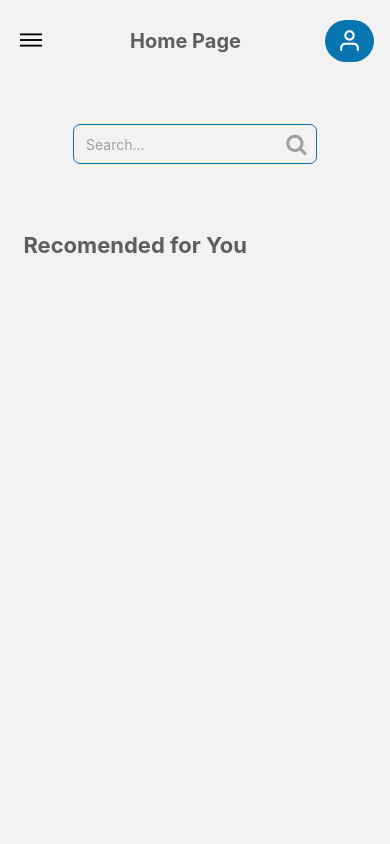
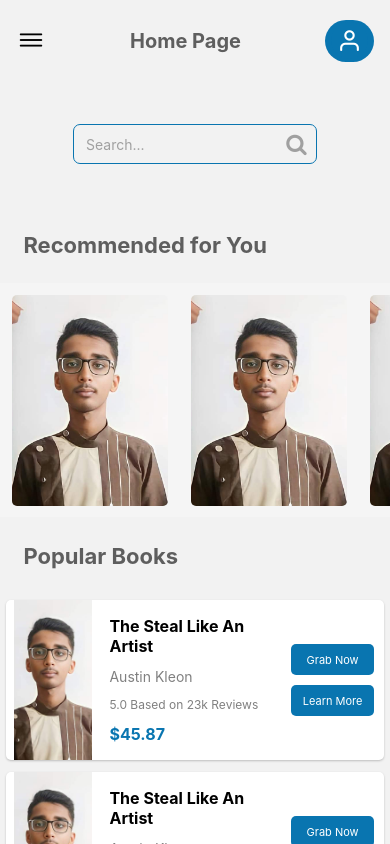
Before and after one commit to Syed-Shayan-01/react-native-app, a React Native app: screen /Home in a window 390 px wide. Built offline with nearby package versions, Linux system fonts and the light colour scheme.

Commit message:
"Refactored HomePage.js: added imports, modified navigation bar, search input, and list components; introduced BookCard component and FlatList for book recommendations and popular books."

```diff
--- a/pages/homePage/HomePage.js
+++ b/pages/homePage/HomePage.js
@@ -1,12 +1,247 @@
-import {Dimensions, StyleSheet, Text, TextInput, View} from 'react-native';
+// import {
+//   Dimensions,
+//   FlatList,
+//   Image,
+//   StyleSheet,
+//   Text,
+//   TextInput,
+//   View,
+// } from 'react-native';
+// import IonIcon from 'react-native-vector-icons/Ionicons';
+// import FeatherIcon from 'react-native-vector-icons/Feather';
+// import {SafeAreaView} from 'react-native-safe-area-context';
+// import Icon from 'react-native-vector-icons/FontAwesome';
+// const {width, height} = Dimensions.get('window');
+// const Item = [
+//   {
+//     id: 1,
+//     name: 'Shayan',
+//     RollNo: 25,
+//     class: 12,
+//     grade: 'A',
+//     eyes: 'black',
+//   },
+//   {
+//     id: 2,
+//     name: 'Shayan',
+//     RollNo: 25,
+//     class: 12,
+//     grade: 'A',
+//     eyes: 'black',
+//   },
+//   {
+//     id: 3,
+//     name: 'Shayan',
+//     RollNo: 25,
+//     class: 12,
+//     grade: 'A',
+//     eyes: 'black',
+//   },
+// ];
+
+// const HomePage = () => {
+//   return (
+//     <View>
+//       <View style={styles.navbar}>
+//         <Text>
+//           <IonIcon name="menu-outline" style={styles.menuicon} />
+//         </Text>
+//         <Text style={styles.homeTxt}>Home Page</Text>
+//         <Text style={styles.userIcon}>
+//           <FeatherIcon name="user" style={styles.userIcon} />
+//         </Text>
+//       </View>
+//       <View style={styles.inputContainer}>
+//         <SafeAreaView>
+//           <View style={styles.inputWrapper}>
+//             <Icon name="search" size={20} color="#a0a0a0" style={styles.icon} />
+//             <TextInput
+//               style={styles.input}
+//               placeholder="Search..."
+//               placeholderTextColor="#a0a0a0"
+//             />
+//           </View>
+//         </SafeAreaView>
+//       </View>
+//       <View>
+//         <Text style={styles.textRecommend}>Recomended for You</Text>
+//         {/* // add items using FlatList */}
+//         {/* <FlatList
+//           data={Item}
+//           renderItem={({item}) => {
+//             return (
+//               <View style={styles.list}>
+//                 <Text>{item.name}</Text>
+//                 <Text>{item.class}</Text>
+//                 <Text>{item.grade}</Text>
+//                 <Text>{item.RollNo}</Text>
+//               </View>
+//             );
+//           }}
+//           keyExtractor={Item.id}
+//           horizontal={true}
+//         /> */}
+
+//         <View
+//           style={{
+//             backgroundColor: 'black',
+//             width: width * 1,
+//             height: height * 0.15,
+//           }}>
+//         </View>
+//       </View>
+//     </View>
+//   );
+// };
+
+// const styles = StyleSheet.create({
+//   navbar: {
+//     flexDirection: 'row',
+//     justifyContent: 'space-between',
+//     paddingHorizontal: 16,
+//     paddingVertical: 20,
+//     alignItems: 'center',
+//   },
+//   menuicon: {
+//     fontSize: 30,
+//     color: 'black',
+//   },
+//   homeTxt: {
+//     fontSize: 20,
+//     fontWeight: 'bold',
+//     color: '#5e5e5e',
+//   },
+//   userIcon: {
+//     fontSize: 25,
+//     backgroundColor: '#0975b0',
+//     padding: 6,
+//     borderRadius: 100,
+//     color: 'white',
+//   },
+//   inputContainer: {
+//     flex: 1,
+//     justifyContent: 'center',
+//     alignItems: 'center',
+//     width: width * 1,
+//     paddingVertical: height * 0.05,
+//     paddingHorizontal: width * 0.05,
+//   },
+//   inputWrapper: {
+//     flexDirection: 'row',
+//     alignItems: 'center',
+//     width: '100%',
+//   },
+//   input: {
+//     flex: 1,
+//     height: 40,
+//     borderColor: '#0975b0',
+//     borderWidth: 1.2,
+//     borderRadius: 7,
+//     paddingHorizontal: width * 0.03,
+//   },
+//   icon: {
+//     position: 'absolute',
+//     right: 10,
+//     fontSize: 22,
+//     fontStyle: 'normal',
+//   },
+//   textRecommend: {
+//     fontSize: 22,
+//     fontWeight: 'bold',
+//     marginHorizontal: width * 0.06,
+//     marginVertical: height * 0.03,
+//     color: '#5e5e5e',
+//   },
+//   list: {
+//     backgroundColor: 'pink',
+//   },
+// });
+
+// export default HomePage;
+
+import React from 'react';
+import {
+  Dimensions,
+  FlatList,
+  Image,
+  StyleSheet,
+  Text,
+  TextInput,
+  View,
+  TouchableOpacity,
+  ScrollView,
+} from 'react-native';
 import IonIcon from 'react-native-vector-icons/Ionicons';
 import FeatherIcon from 'react-native-vector-icons/Feather';
 import {SafeAreaView} from 'react-native-safe-area-context';
 import Icon from 'react-native-vector-icons/FontAwesome';
+import {AntDesign} from 'react-native-vector-icons/AntDesign';
+
 const {width, height} = Dimensions.get('window');
+
+const BookCard = () => {
+  return (
+    <View style={styles.card}>
+      <Image
+        source={require('../../public/images/image.jpg')}
+        style={styles.image}
+      />
+      <View style={styles.details}>
+        <Text style={styles.title}>The Steal Like An Artist</Text>
+        <Text style={styles.author}>Austin Kleon</Text>
+        <Text style={styles.rating}>5.0 Based on 23k Reviews</Text>
+        <Text style={styles.price}>$45.87</Text>
+      </View>
+      <View style={styles.buttons}>
+        <TouchableOpacity style={[styles.button, styles.buttonPrimary]}>
+          <Text style={styles.buttonText}>Grab Now</Text>
+        </TouchableOpacity>
+        <TouchableOpacity style={styles.button}>
+          <Text style={styles.buttonText}>Learn More</Text>
+        </TouchableOpacity>
+      </View>
+    </View>
+  );
+};
+
+const books = [
+  {
+    id: 1,
+    image: 'https://example.com/book1.jpg',
+    title: 'The Great Gatsby',
+    author: 'F. Scott Fitzgerald',
+    price: 12.99,
+    rating: 4.5,
+  },
+  {
+    id: 2,
+    image: 'https://example.com/book2.jpg',
+    title: 'To Kill a Mockingbird',
+    author: 'Harper Lee',
+    price: 14.99,
+    rating: 4.8,
+  },
+  {
+    id: 3,
+    image: 'https://example.com/book3.jpg',
+    title: '1984',
+    author: 'George Orwell',
+    price: 11.99,
+    rating: 4.6,
+  },
+  {
+    id: 4,
+    image: 'https://example.com/book3.jpg',
+    title: '1984',
+    author: 'George Orwell',
+    price: 11.99,
+    rating: 4.6,
+  },
+];
+
 const HomePage = () => {
   return (
-    <View>
+    <ScrollView>
       <View style={styles.navbar}>
         <Text>
           <IonIcon name="menu-outline" style={styles.menuicon} />
@@ -28,12 +263,44 @@ const HomePage = () => {
           </View>
         </SafeAreaView>
       </View>
-      <View >
-        <Text style={styles.textRecommend}>
-          Recomended for You
-        </Text>
+      <View>
+        <Text style={styles.textRecommend}>Recommended for You</Text>
+        <FlatList
+          data={books}
+          renderItem={() => (
+            <View
+              style={{
+                justifyContent: 'center',
+                alignItems: 'center',
+                flex: 1,
+                backgroundColor: '#f5f5f5',
+              }}>
+              <Image
+                style={{
+                  elevation: 20,
+                  width: width * 0.4,
+                  height: height * 0.25,
+                  borderRadius: 5,
+                  margin: Math.min(width, height) * 0.03,
+                }}
+                source={require('../../public/images/image.jpg')}
+              />
+            </View>
+          )}
+          keyExtractor={item => item.id.toString()}
+          horizontal={true}
+        />
       </View>
-    </View>
+      <View>
+        <Text style={styles.textRecommend}>Popular Books</Text>
+        <FlatList
+          data={books}
+          renderItem={({item}) => <BookCard book={item} />}
+          keyExtractor={item => item.id.toString()}
+          horizontal={false}
+        />
+      </View>
+    </ScrollView>
   );
 };
 
@@ -87,15 +354,71 @@ const styles = StyleSheet.create({
     right: 10,
     fontSize: 22,
     fontStyle: 'normal',
-
   },
-  textRecommend:{
+  textRecommend: {
     fontSize: 22,
     fontWeight: 'bold',
     marginHorizontal: width * 0.06,
     marginVertical: height * 0.03,
     color: '#5e5e5e',
-  }
+  },
+  card: {
+    flexDirection: 'row',
+    backgroundColor: '#FFF',
+    borderRadius: 5,
+    elevation: 3,
+    shadowColor: '#000',
+    shadowOffset: {width: 0, height: 1},
+    shadowOpacity: 0.22,
+    shadowRadius: 2.22,
+    margin: Math.min(width, height) * 0.015,
+    overflow: 'hidden',
+  },
+  image: {
+    width: width * 0.2,
+    height: height * 0.19,
+    backgroundColor: 'gray', // Placeholder color
+    alignSelf: 'center',
+    marginHorizontal: width * 0.02,
+  },
+  details: {
+    flex: 1,
+    padding: 10,
+    justifyContent: 'space-around',
+  },
+  title: {
+    fontSize: 16,
+    fontWeight: 'bold',
+  },
+  author: {
+    fontSize: 14,
+    color: 'gray',
+  },
+  rating: {
+    fontSize: 12,
+    color: 'gray',
+  },
+  price: {
+    fontSize: 16,
+    fontWeight: 'bold',
+    color: '#0975b0',
+  },
+  buttons: {
+    justifyContent: 'center',
+    padding: 10,
+  },
+  button: {
+    backgroundColor: '#0975b0',
+    paddingVertical: height * 0.01,
+    paddingHorizontal: width * 0.03,
+    marginVertical: height * 0.006,
+    borderRadius: 5,
+  },
+  buttonText: {
+    color: '#FFF',
+    fontSize: 11,
+    textAlign: 'center',
+  },
 });
 
 export default HomePage;
```
Also changed, not shown: file.txt (added), public/images/image.jpg (added).
